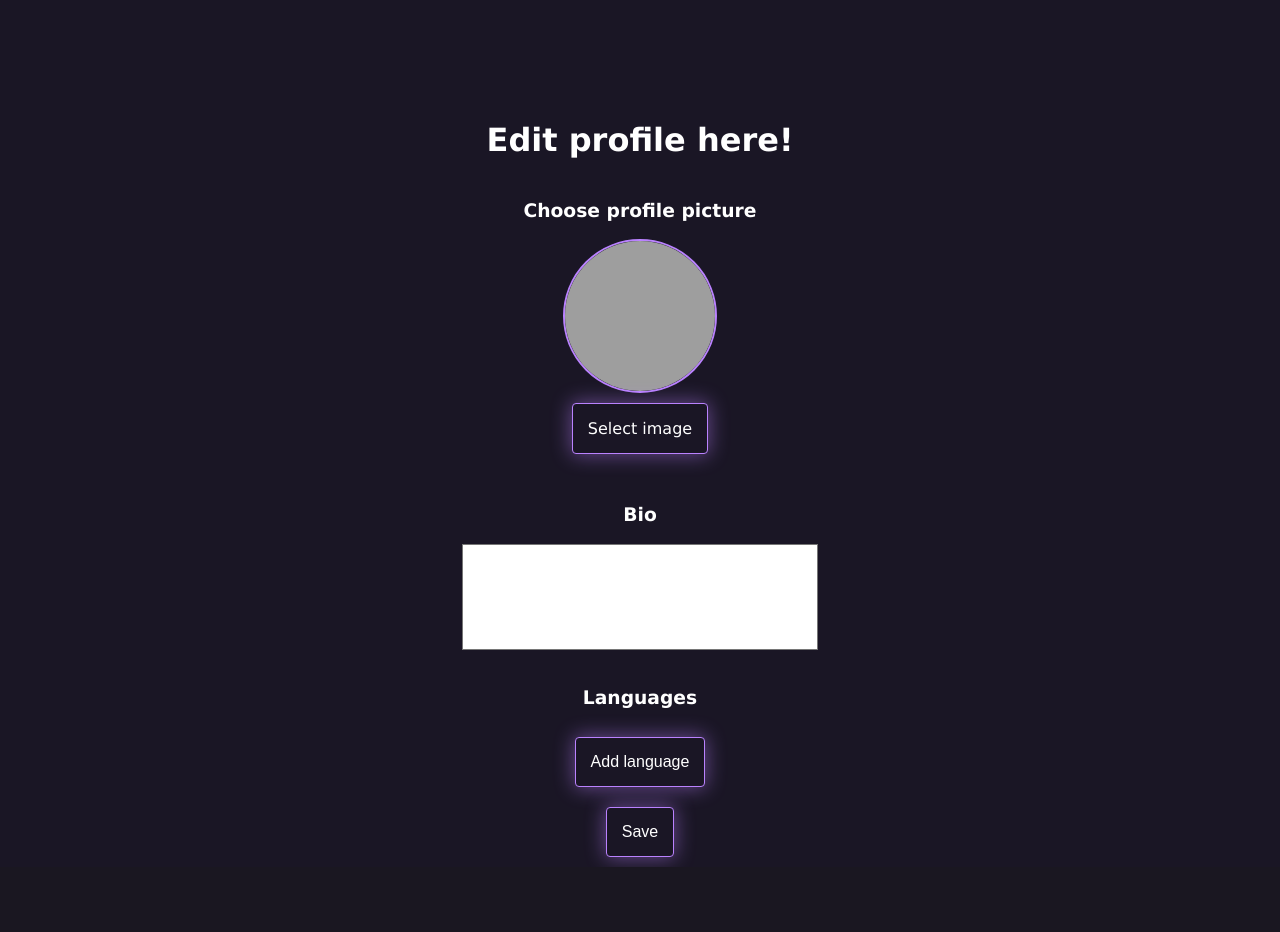
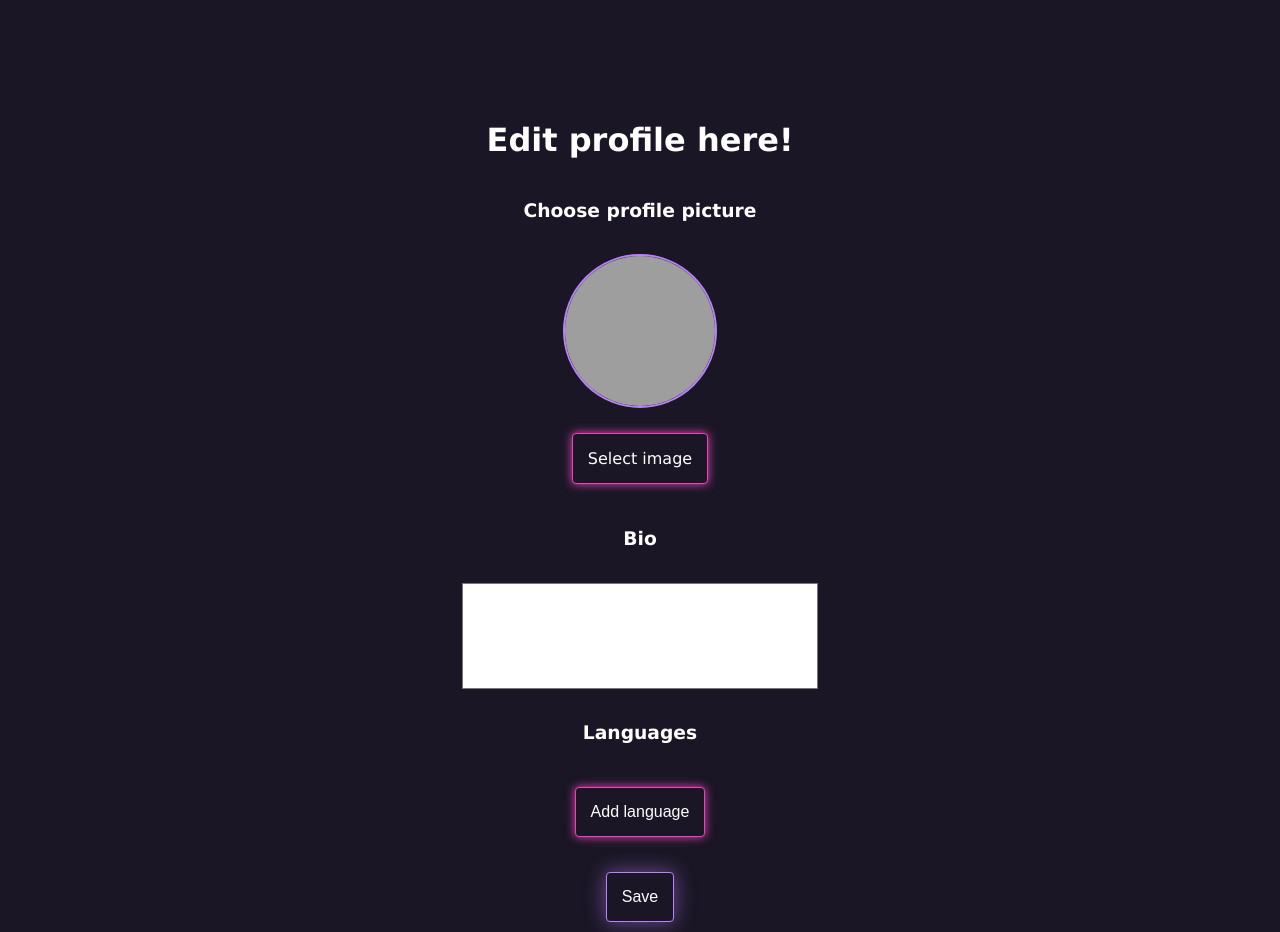
Before and after one commit to Savones/SpeakSprouts, a Flask app: template templates/edit.html in a window 1280 px wide. Shown: the part 50-982 px from the top of the page. Before the commit the page ends 917 px from the top, so only its background shows below. Run offline with Flask 3, Linux system fonts and the light colour scheme; the template is opened without the code that fills it, so the values that code supplies are empty; grey boxes are pictures that could not be loaded.

Commit message:
edit page styling

```diff
--- a/templates/edit.html
+++ b/templates/edit.html
@@ -1,14 +1,14 @@
 {% extends "layout.html" %}
 {% block content %}
-<div class="flex_container">
+<div class="flex_container edit_container">
     <h1>Edit profile here!</h1>
     <form method="POST" action="/profile?username={{ session.username }}" enctype="multipart/form-data">
         <h3>Choose profile picture</h3>
         <img class="profile_photo" id="profilePhoto" src="/profile_picture?username={{session['profile_username']}}">
-        <label for="file" class="btn button">Select image</label>
-        <input type="file" style="visibility:hidden;" name="file" id="file" onchange="displayNewFile()">
+        <label for="file" class="btn button edit_button">Select image</label>
+        <input type="file" class="hidden" name="file" id="file" onchange="displayNewFile()">
         <h3>Bio</h2>
-            <textarea type="text" name="bio" id="bioTextarea">{{ temp_bio or profile["bio"] or "" }}</textarea><br>
+            <textarea type="text" name="bio" id="bioTextarea">{{ temp_bio or profile["bio"] or "" }}</textarea>
             <h3>Languages</h2>
         {% for language in profile["languages"] %}
         <div class="flex_display levels_container">
@@ -25,7 +25,7 @@
             <a href="#" onclick="deleteLanguage('{{ language[2] }}')"> <i class="fa fa-trash"></i></a>
         </div>
         {% endfor %}
-        <button id="add_language" class="button" type="button">Add language</button>
+        <button id="add_language" class="button edit_button" type="button">Add language</button>
         <div id="languages_selection" class="hidden">
             <div class="drop_down">
                 {% for item in languages %}
```
